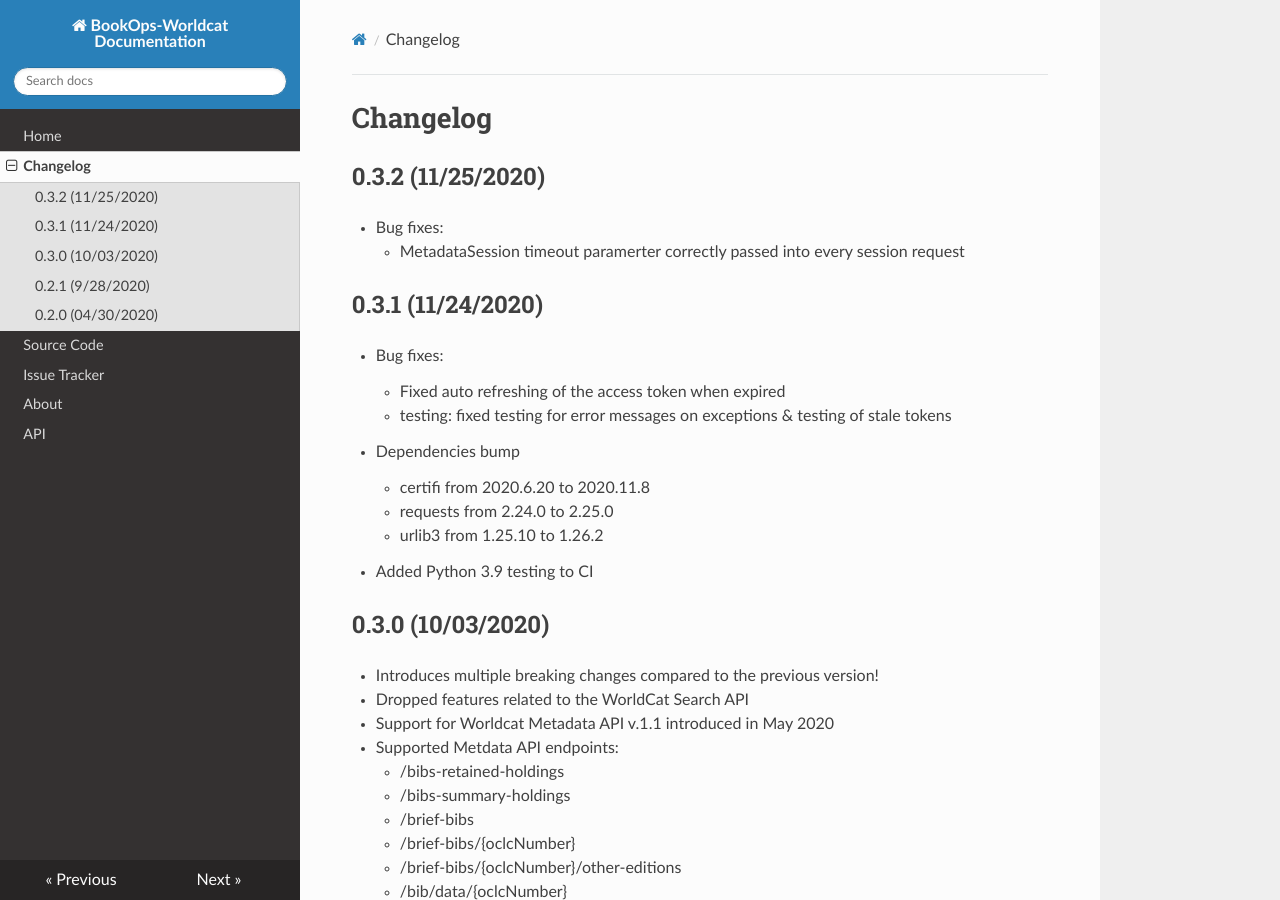
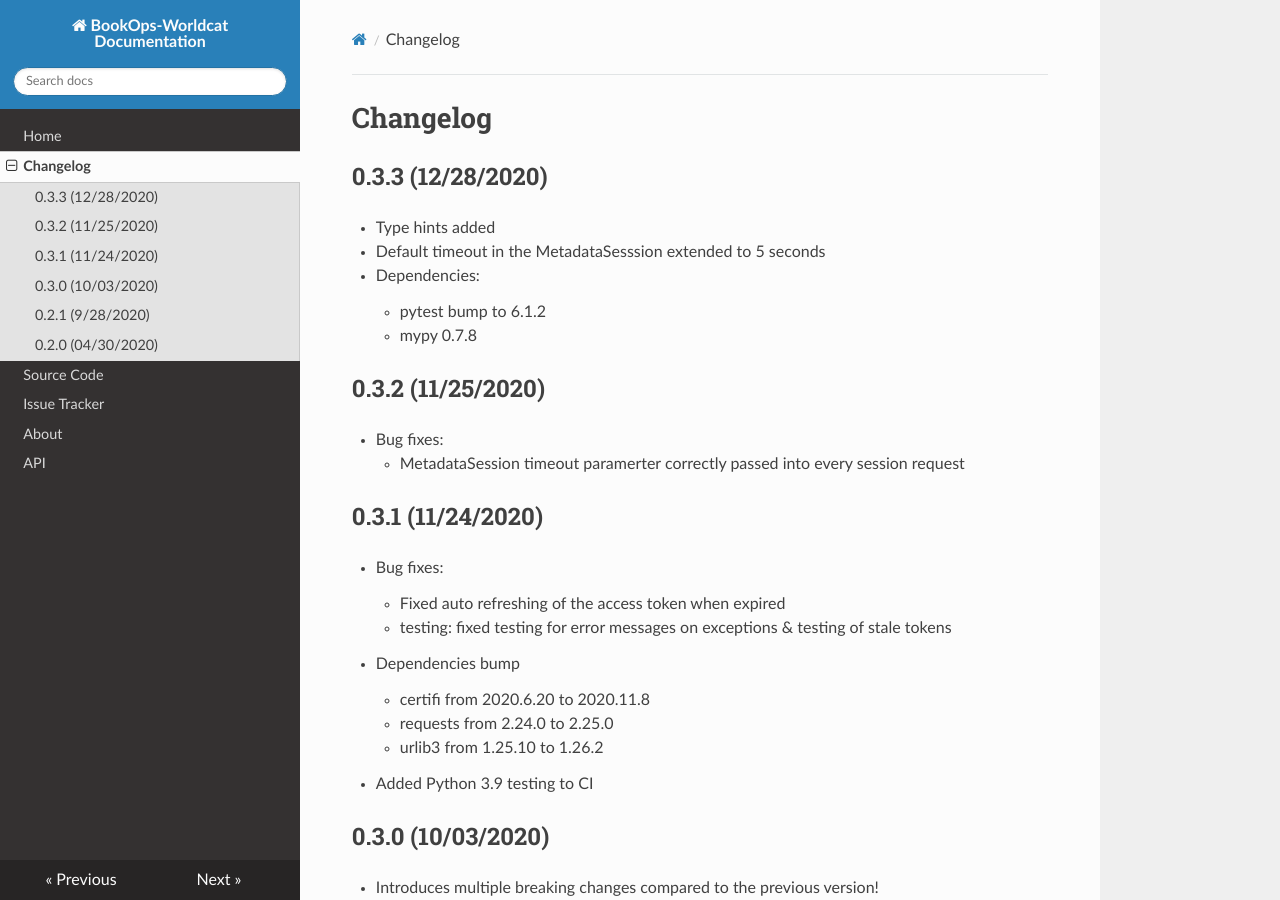
Before and after one commit to BookOps-CAT/bookops-worldcat, an MkDocs documentation site: the page built from docs/changelog.md, in a window 1280 px wide and 900 px high. Built offline with MkDocs 1.6.1, drawn with Linux system fonts in a browser that asks for light colours; nearby versions of some CDN libraries; comment, search, counter and statistics services are not loaded.

Commit message:
v0.3.3 changes

```diff
--- a/docs/changelog.md
+++ b/docs/changelog.md
@@ -1,4 +1,12 @@
 # Changelog
+
+## 0.3.3 (12/28/2020)
++ Type hints added
++ Default timeout in the MetadataSesssion extended to 5 seconds
+
++ Dependencies:
+    + pytest bump to 6.1.2
+    + mypy 0.7.8
 
 ## 0.3.2 (11/25/2020)
 + Bug fixes:
```
Also changed, not shown: docs/about.md (+1 -1 lines).
